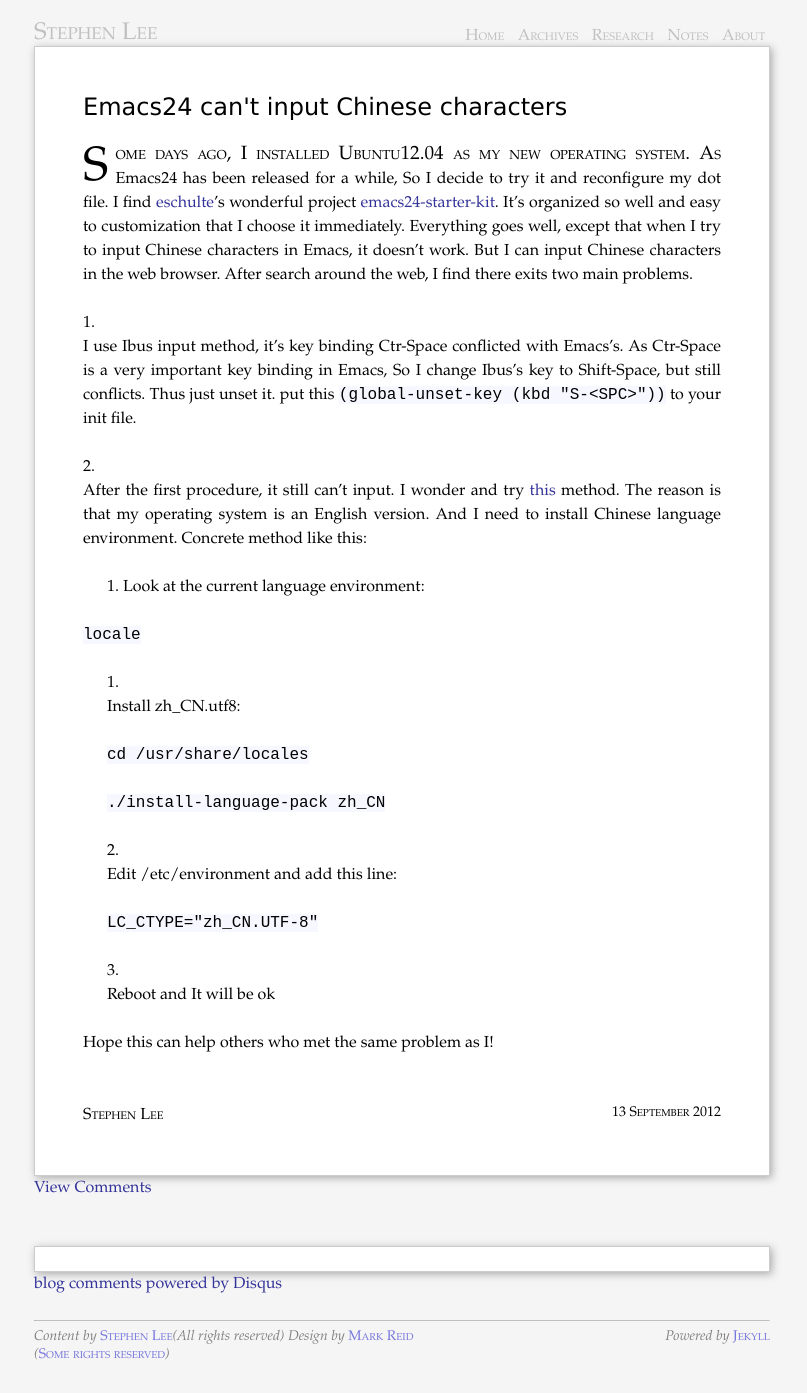
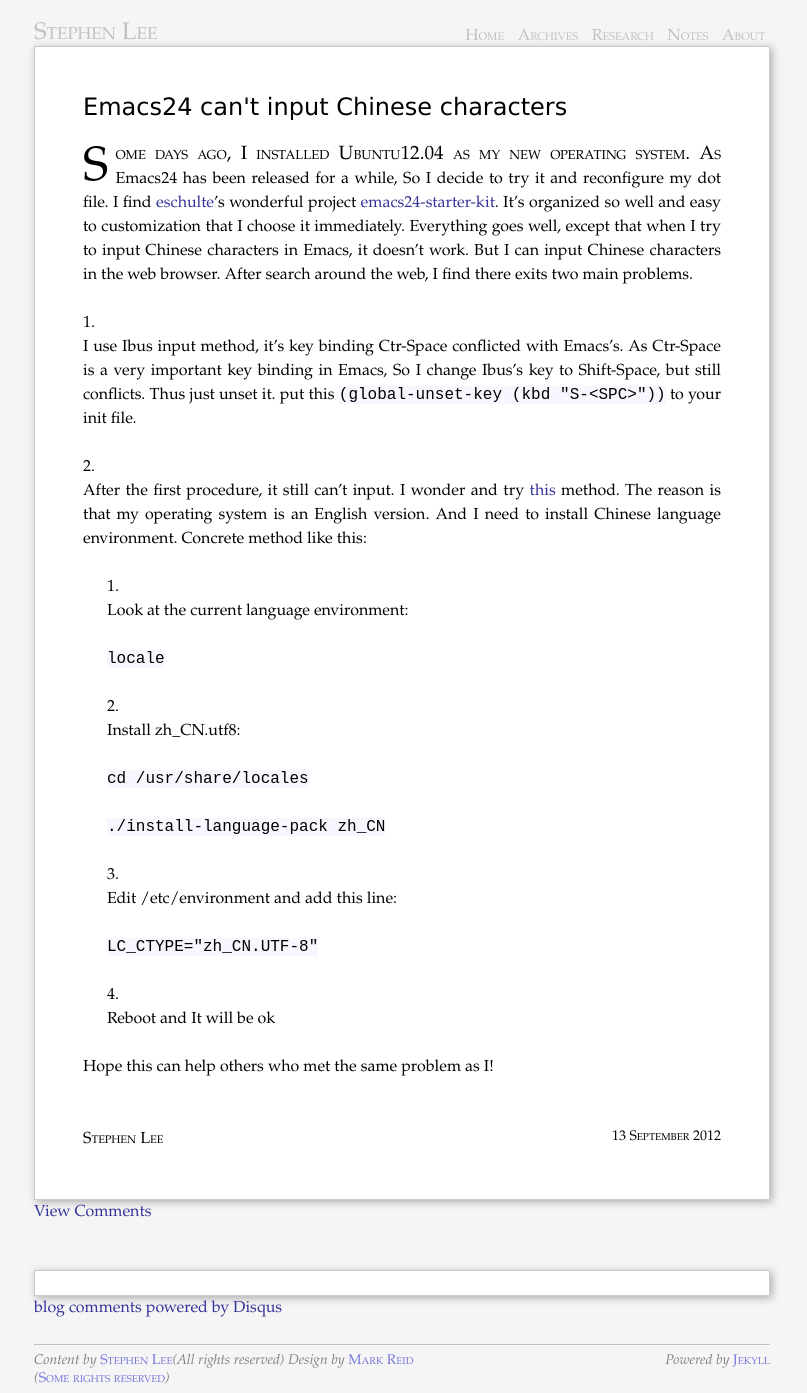
Before and after one commit to stephenLee/stephenlee.github.com, a Jekyll site: the page built from _posts/2012-09-13-emacs-input-chinese-charactors.md, in a window 1280 px wide. Shown: the whole page, without its empty margins (238-1045 px from the left). Built offline with Jekyll 4.4.1, drawn with Linux system fonts in a browser that asks for light colours; comment, search, counter and statistics services are not loaded; before the commit the page ends 1369 px from its top, so only the background shows below that.

```diff
--- a/_posts/2012-09-13-emacs-input-chinese-charactors.md
+++ b/_posts/2012-09-13-emacs-input-chinese-charactors.md
@@ -29,20 +29,20 @@ I find there exits two main problems.
    The reason is that my operating system is an English version. And I
    need to install Chinese language environment. Concrete method like this:
 
-   + Look at the current language environment:
+   * Look at the current language environment:
 
-    `locale`
+      `locale`
 
-   + Install zh_CN.utf8:
+   * Install zh_CN.utf8:
 
      `cd /usr/share/locales`
 
      `./install-language-pack zh_CN `
 
-   + Edit /etc/environment and add this line:
+   * Edit /etc/environment and add this line:
 
      `LC_CTYPE="zh_CN.UTF-8"`
 
-   + Reboot and It will be ok
+   * Reboot and It will be ok
 
 Hope this can help others who met the same problem as I!
```
